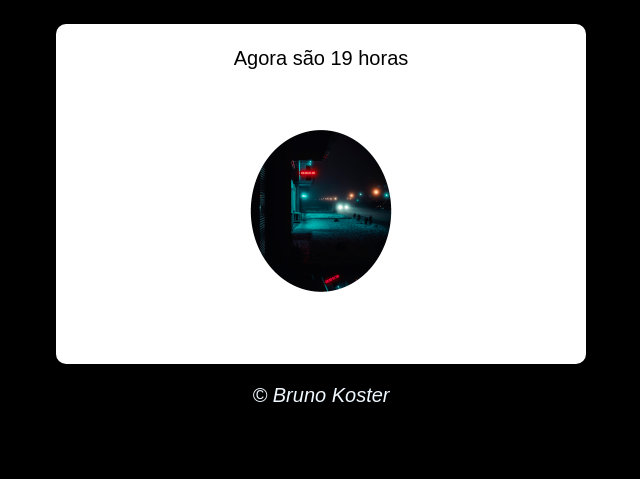
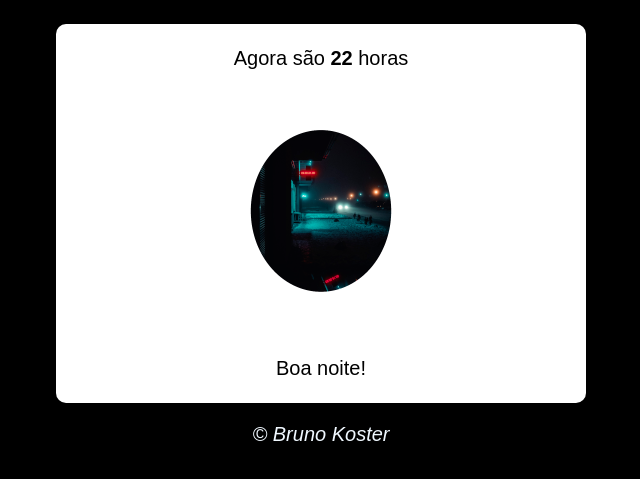
Before and after one commit to uFleck/site-horas, a plain HTML site: page index.html in a window 1280 px wide. Shown: the part 75-554 px from the top of the page, without its empty margins (319-959 px from the left). Drawn offline with Linux system fonts and the light colour scheme.

Commit message:
update site

```diff
--- a/index.html
+++ b/index.html
@@ -17,6 +17,9 @@
         <div id="foto">
             <img id="imagem" src="imagens/noite.png" alt="imagem do dia">
         </div>
+        <div id="mensagem">
+
+        </div>
     </section>
     <footer>
         <p>&copy; Bruno Koster</p>
--- a/js/script.js
+++ b/js/script.js
@@ -1,17 +1,21 @@
 function carregar() {
     var msg = document.getElementById('msg')
     var img = document.getElementById('imagem')
+    var mensagem = document.getElementById('mensagem')
     var data = new Date()
-    var hora = 19
-    msg.innerHTML = `Agora são ${hora} horas`
+    var hora = data.getHours()
+    msg.innerHTML = `Agora são <strong>${hora}</strong> horas`
     if (hora >= 0 && hora < 12) {
         img.src = 'imagens/manha.png'
         document.body.style.background = '#b6b86d'
+        mensagem.innerHTML = 'Bom dia!'
     } else if (hora >= 12 && hora <= 18) {
         img.src = 'imagens/tarde.png'
         document.body.style.background = '#e17a17'
+        mensagem.innerHTML = 'Boa tarde!'
     } else {
         img.src = 'imagens/noite.png'
         document.body.style.background = 'black'
+        mensagem.innerHTML = 'Boa noite!'
     }
 }
```
Also changed, not shown: estilo/estilo.css (line endings or trailing spaces).
